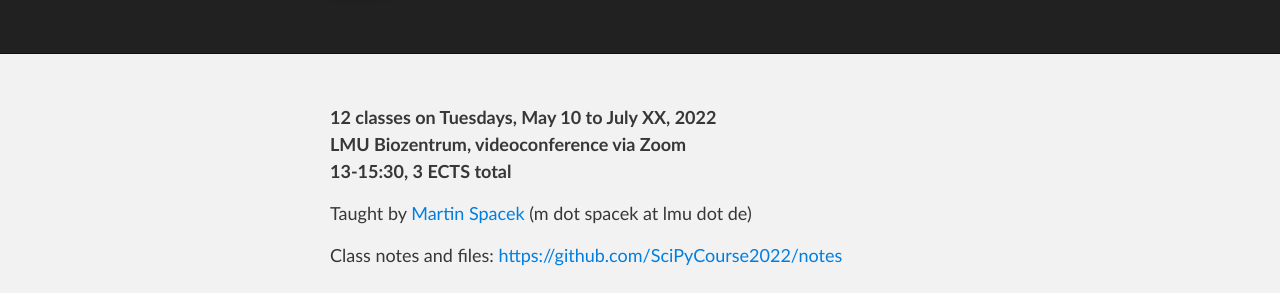
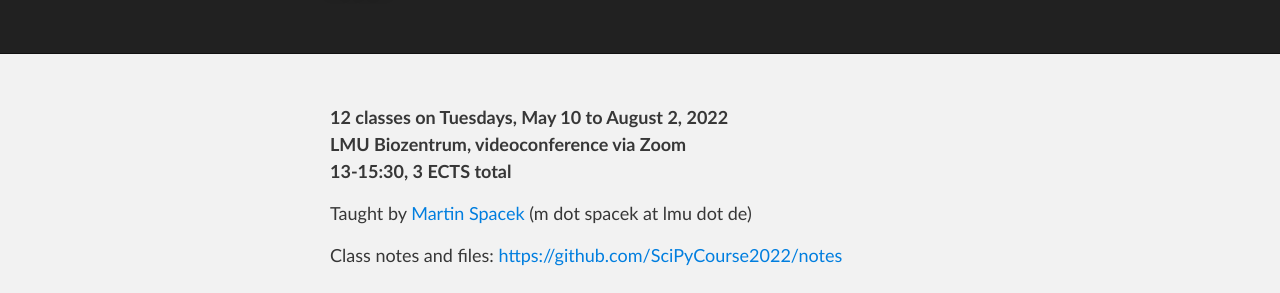
Before and after one commit to SciPyCourse2022/scipycourse2022.github.io, a Jekyll site: the page built from index.md, in a window 1280 px wide and 900 px high. Shown: the part 192-485 px from the top of the window. Built offline with Jekyll 4.4.1, drawn with Linux system fonts in a browser that asks for light colours.

Commit message:
Update dates

```diff
--- a/index.md
+++ b/index.md
@@ -4,7 +4,7 @@ layout: index
 #tagline: page tagline
 ---
 
-**12 classes on Tuesdays, May 10 to July XX, 2022**<br>
+**12 classes on Tuesdays, May 10 to August 2, 2022**<br>
 **LMU Biozentrum, videoconference via Zoom**<br>
 **13-15:30, 3 ECTS total**
 
```
